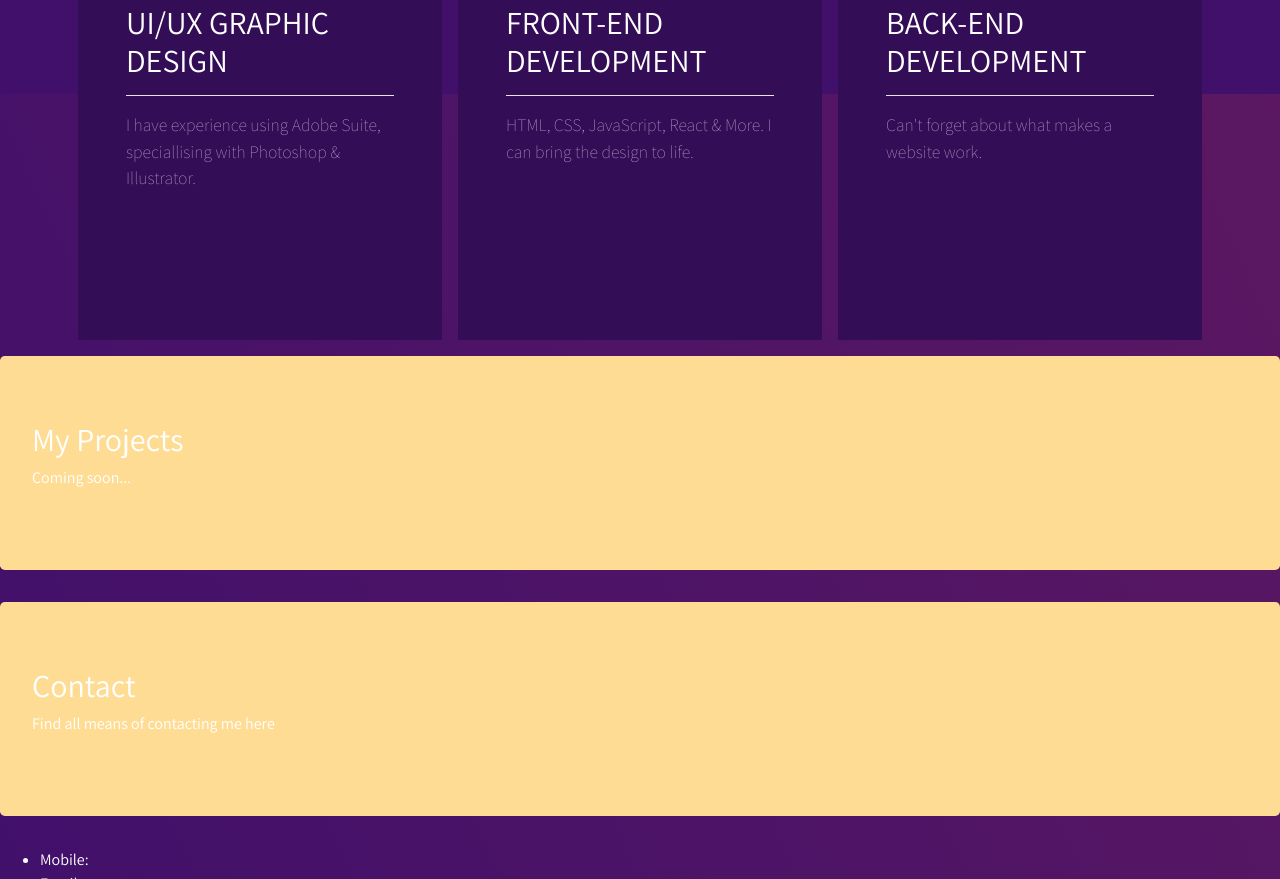
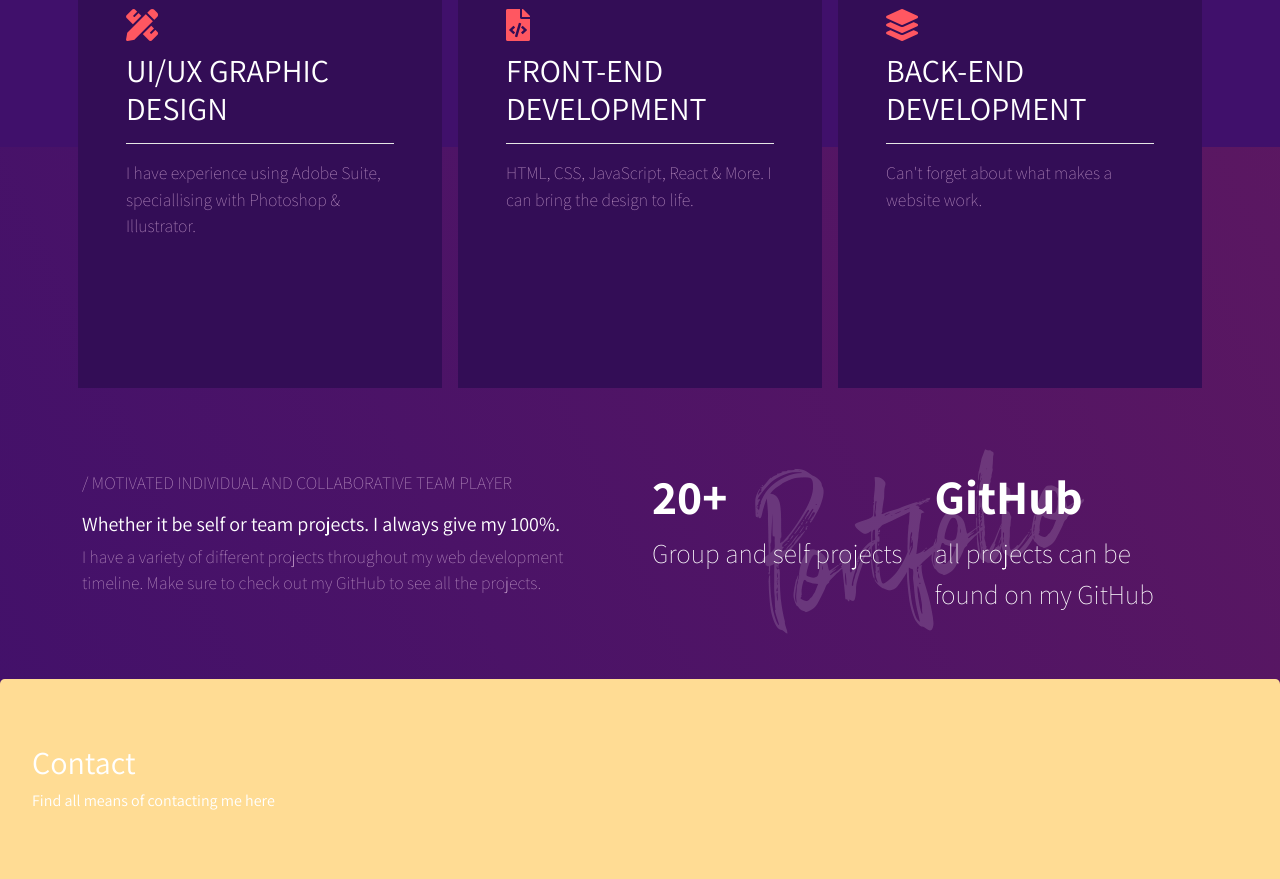
Before and after one commit to HeyAero/aaron_yates_portfolio, a plain HTML site: page index.html in a window 1280 px wide. Shown: the part 1266-2145 px from the top of the page. Drawn offline with nearby package versions, Linux system fonts and the light colour scheme.

Commit message:
update portfolio section with styling

```diff
--- a/index.html
+++ b/index.html
@@ -75,7 +75,7 @@
       <!--
         About me section
       -->
-      <section class="about">
+      <section class="about pt-5">
         <div class="container py-2">
           <div class="row align-items-center">
             <div class="about-highlight col-md py-5 m-2">
@@ -137,10 +137,32 @@
       <!--
         Projects section
       -->
-      <div class="jumbotron">
-        <h2>My Projects</h2>
-        <p>Coming soon...</p>
-      </div>
+      <section class="portfolio">
+        <div class="container py-2">
+          <div class="row align-items-center">
+            <div class="col-md p-1 m-2">
+              <p>/ MOTIVATED INDIVIDUAL AND COLLABORATIVE TEAM PLAYER </p>
+              <h5>
+                Whether it be self or team projects. I always give my 100%.
+              </h5>
+              <p>
+                I have a variety of different projects throughout my web development timeline. Make sure to check out my GitHub to see all the projects.
+              </p>
+            </div>
+            <div class="portfolio-highlight col-md py-5 m-2">
+              <div class="row">
+                <div class="col-sm">
+                  <h4>20+</h4>
+                  <span>Group and self projects</span>
+                </div>
+                <div class="col-sm">
+                  <h4>GitHub</h4>
+                  <span>all projects can be found on my GitHub</span>
+                </div>
+              </div>
+            </div>
+        </div>
+      </section>
       <!--
         Contact section
       -->
--- a/style.css
+++ b/style.css
@@ -79,7 +79,8 @@ footer {
 }
 
 .welcome p,
-.about p {
+.about p,
+.portfolio p {
   color: rgb(178, 136, 187);
   font-weight: 200;
   font-size: 1.1rem;
@@ -115,8 +116,8 @@ footer {
   background: rgb(64, 16, 107);
   background: linear-gradient(
     180deg,
-    rgba(64, 16, 107, 1) 71%,
-    rgba(101, 26, 94, 0) 71%
+    rgba(64, 16, 107, 1) 73%,
+    rgba(101, 26, 94, 0) 73%
   );
 }
 
@@ -126,12 +127,20 @@ footer {
   background-position: center center;
 }
 
-.about h4 {
+.portfolio-highlight {
+  background-image: url('assets/images/portfolio.png');
+  background-repeat: no-repeat;
+  background-position: center center;
+}
+
+.about h4,
+.portfolio h4 {
   font-weight: 700;
   font-size: 3rem;
 }
 
-.about span {
+.about span,
+.portfolio span {
   font-weight: 200;
   color: white;
   font-size: 1.7rem;
```
Also changed, not shown: assets/images/portfolio.png (added).
